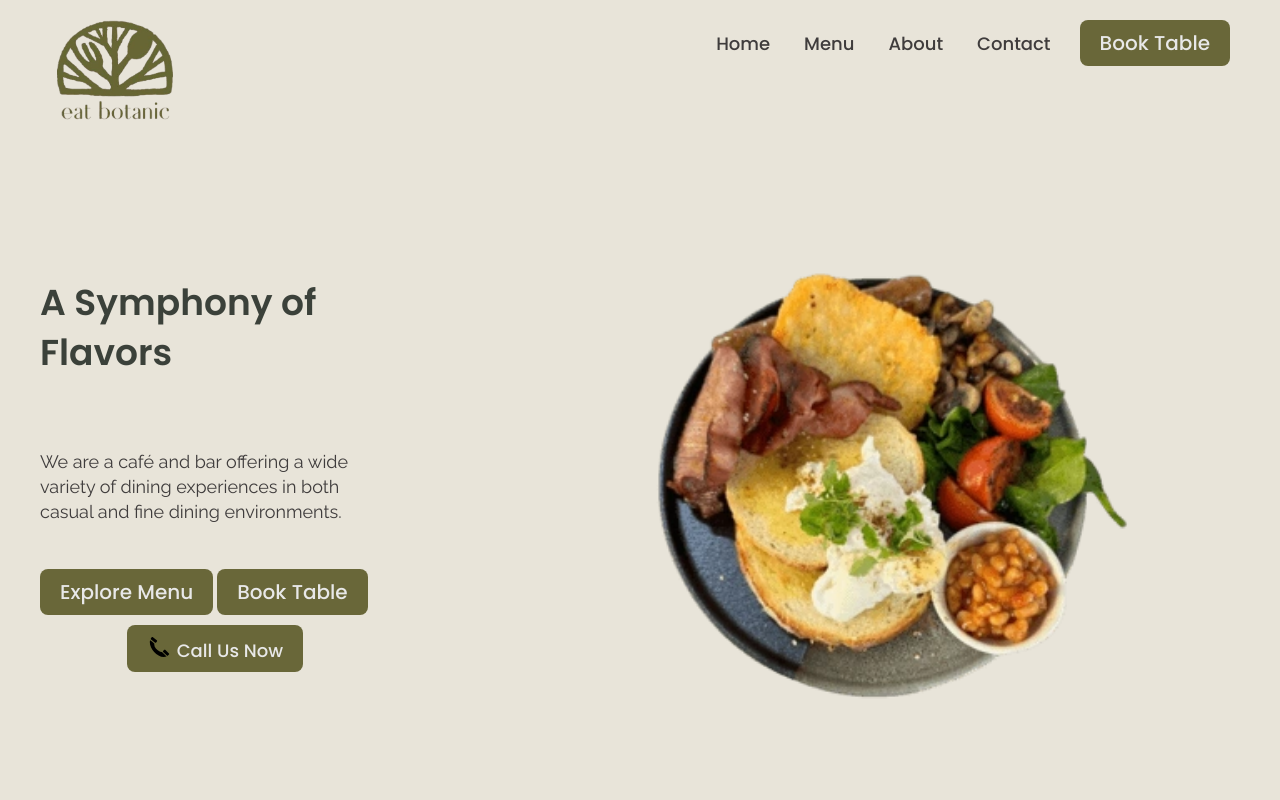
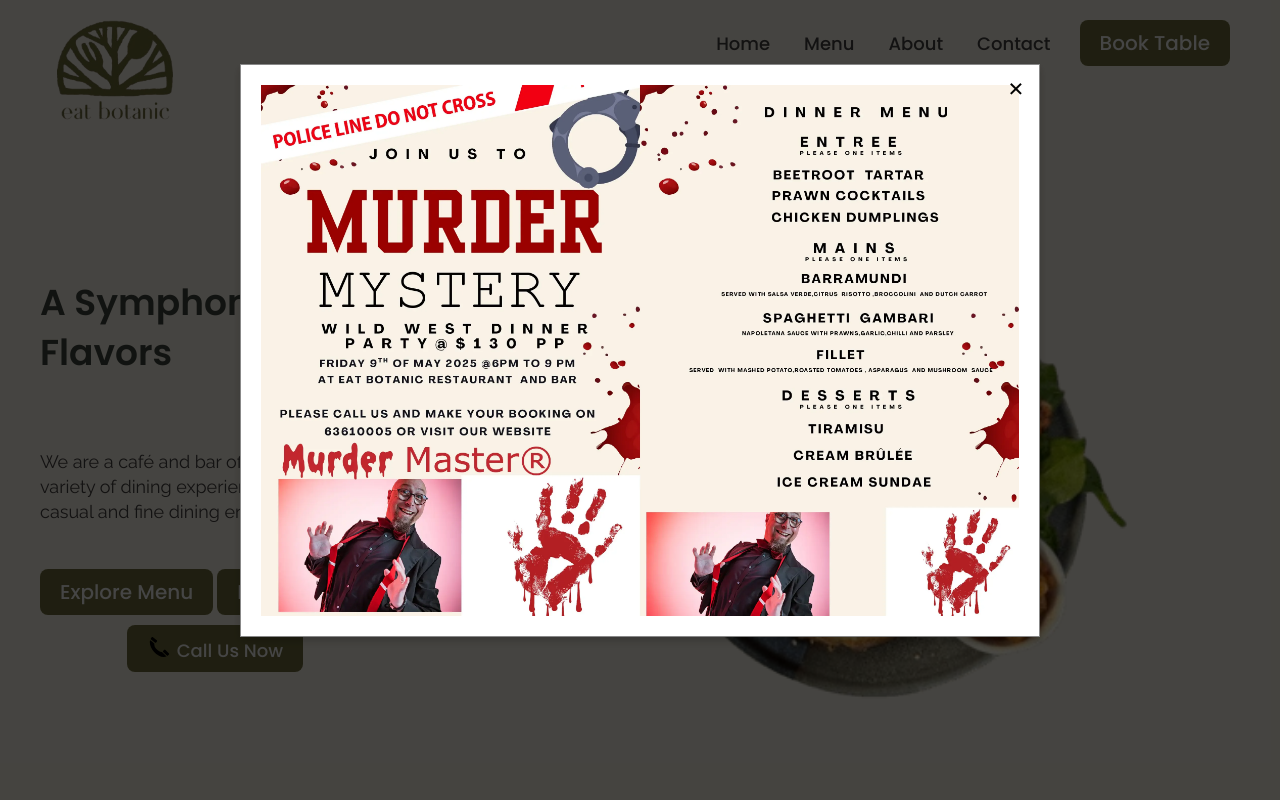
Before and after one commit to Sakarparaj/EatBotanic, a plain HTML site: page index.html in a window 1280 px wide. Shown: the top 800 px of the page. Drawn offline with nearby package versions, Linux system fonts and the light colour scheme; a script that the page names is missing.

Commit message:
Added pop-up image functionality

```diff
--- a/home.css
+++ b/home.css
@@ -980,3 +980,69 @@
 		  transform: scale(1);
 		}
 	  }
+
+	  .popup {
+		display: none;
+		position: fixed;
+		z-index: 1000;
+		left: 0;
+		top: 0;
+		width: 100%;
+		height: 100%;
+		overflow: auto;
+		background-color: rgba(0, 0, 0, 0.7);
+	  }
+
+	  .popup-content {
+		background-color: #fff;
+		margin: 5% auto;
+		padding: 20px;
+		border: 1px solid #888;
+		width: 80%;
+		max-width: 800px;
+		position: relative;
+		box-shadow: 0 4px 8px 0 rgba(0, 0, 0, 0.2);
+	  }
+			/* Improved responsive styling */
+		@media screen and (max-width: 768px) {
+			.popup-content {
+			width: 95%;
+			padding: 10px;
+			}
+		}
+
+		@media screen and (max-width: 480px) {
+			.popup-content {
+			width: 98%;
+			padding: 8px;
+			}
+		}
+
+	  .close-btn {
+		color: #000000;
+		float: right;
+		font-size: 28px;
+		font-weight: bold;
+		cursor: pointer;
+		position: absolute;
+		right: 15px;
+		top: 10px;
+		z-index: 10;
+	  }
+
+	  .close-btn:hover,
+	  .close-btn:focus {
+		color: #000;
+		text-decoration: none;
+		cursor: pointer;
+	  }
+
+	  .popup-image {
+		width: 100%;
+		height: auto;
+		cursor: pointer;
+	  }
+
+	  .popup-image-link {
+		display: block;
+	  }
--- a/index.html
+++ b/index.html
@@ -82,6 +82,14 @@
 
  <!-- Hero Section -->
   <section id="hero">
+    <div id="imagePopup" class="popup">
+      <div class="popup-content">
+        <span class="close-btn">&times;</span>
+        <a href="booking.html" class="popup-image-link">
+          <img src="./images/event_image.webp" alt="Murder Mystery Dinner Event" class="popup-image">
+        </a>
+      </div>
+    </div>
     <div class="container">
       <div class="hero_wrapper">
         <div class="hero_left" data-aos="fade-left">
--- a/main.js
+++ b/main.js
@@ -240,3 +240,28 @@ const gallery = document.querySelector('.gallery');
                 }
             });
         });
+
+        // POPUP IMAGE FUNCTIONALITY
+        document.addEventListener('DOMContentLoaded', function() {
+            // Show the popup when the page loads
+            const popup = document.getElementById('imagePopup');
+
+            // Wait a short moment before showing the popup
+            setTimeout(function() {
+            popup.style.display = 'block';
+            }, 500);
+
+            // Close popup when clicking the X button
+            const closeBtn = document.querySelector('.close-btn');
+            closeBtn.addEventListener('click', function() {
+            popup.style.display = 'none';
+            });
+
+            // Close popup when clicking outside the image (optional)
+            window.addEventListener('click', function(event) {
+            if (event.target === popup) {
+                popup.style.display = 'none';
+            }
+            });
+
+        });
```
Also changed, not shown: images/event_image.webp (added).
